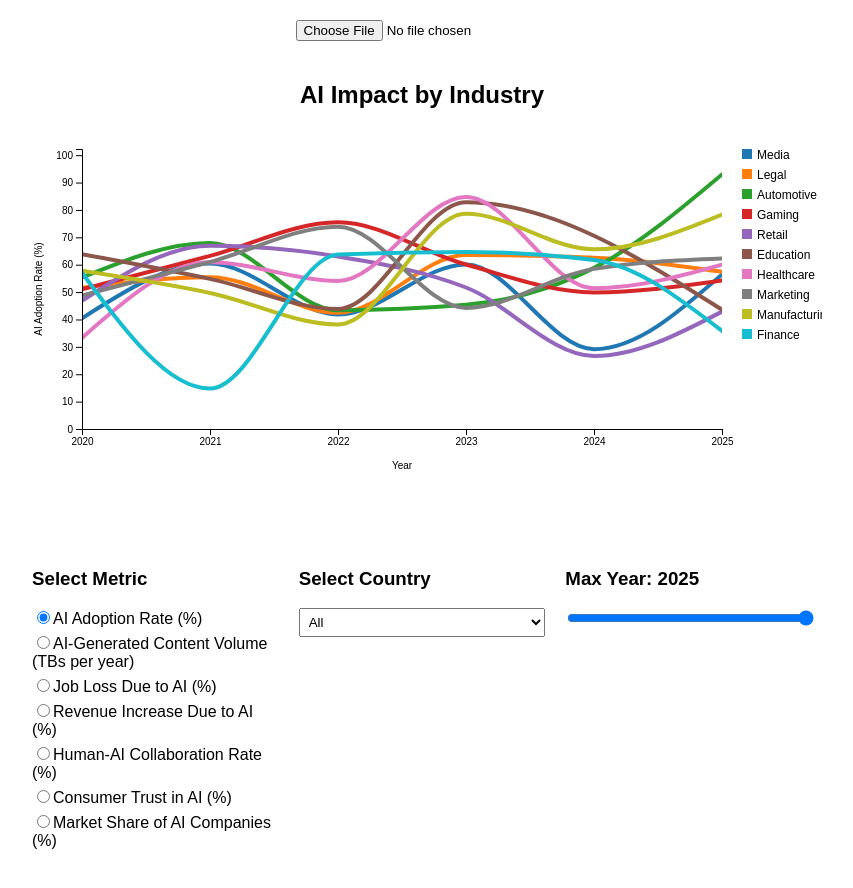
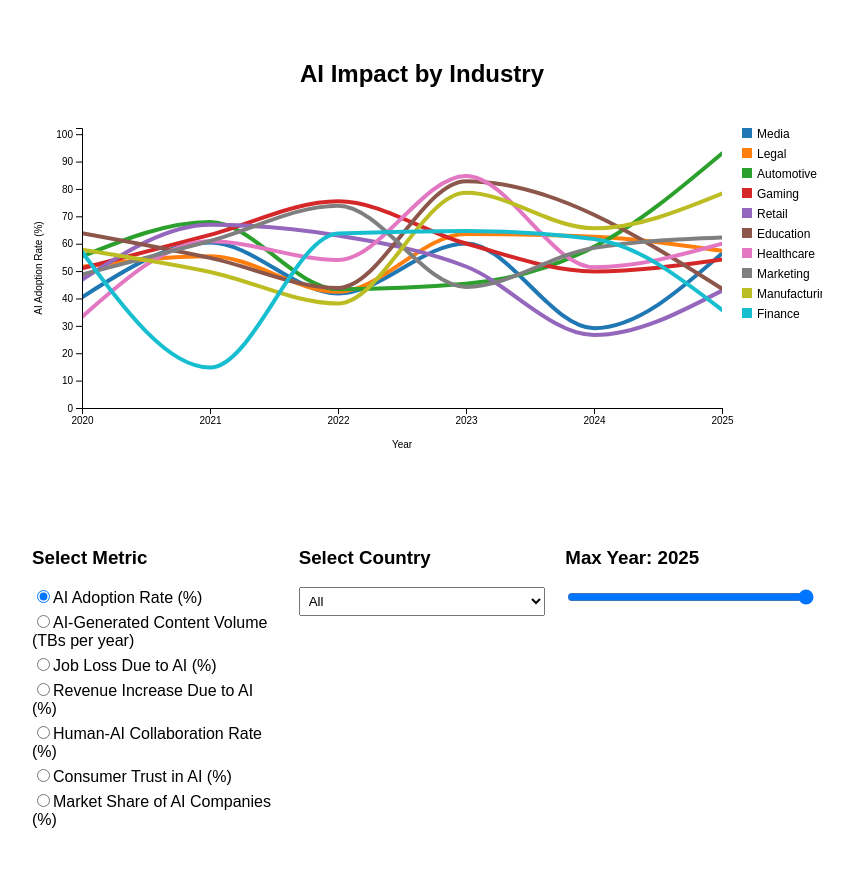
Before and after one commit to quagum/data-vis-final, a React (Create React App) app: page / in a window 1280 px wide. Shown: the top 888 px of the page, without its empty margins (218-1071 px from the left). Built offline with nearby package versions, Linux system fonts and the light colour scheme.

Commit message:
removed Upload

```diff
--- a/src/App.js
+++ b/src/App.js
@@ -1,5 +1,4 @@
 import { useState, useEffect } from 'react';
-import Upload from "./components/Upload";
 import LineGraph from "./components/LineGraph";
 import csvData from './data.csv';
 import "./App.css";
@@ -32,7 +31,6 @@ function App() {
 
   return (
     <div className="App" style={{ display: "flex", flexDirection: "column", alignItems: "center" }}>
-      <Upload></Upload>
       <LineGraph data={data}></LineGraph>
 
     </div>
--- a/src/components/Upload.js
+++ /dev/null
@@ -1,25 +0,0 @@
-import React from "react";
-
-export default function Upload({onDataLoaded}) {
-  const handleFileUpload=(e) => {
-    const file=e.target.files[0];
-
-    const reader=new FileReader();
-    reader.onload=(event) => {
-      const csv=event.target.result;
-      const lines=csv.trim().split("\n");
-      const headers=lines[0].split(",").map(header => header.trim());
-      const data=lines.slice(1).map((line) => {
-        const values=line.split(",");
-        return headers.reduce((obj, header, i) => {
-          obj[header]=i === 0 ? values[i] : +values[i];
-          return obj;
-        }, {});
-      });
-      onDataLoaded(data, file.name);
-    };
-    reader.readAsText(file);
-  };
-
-  return <input type="file" accept=".csv" onChange={handleFileUpload}/>;
-}
```
